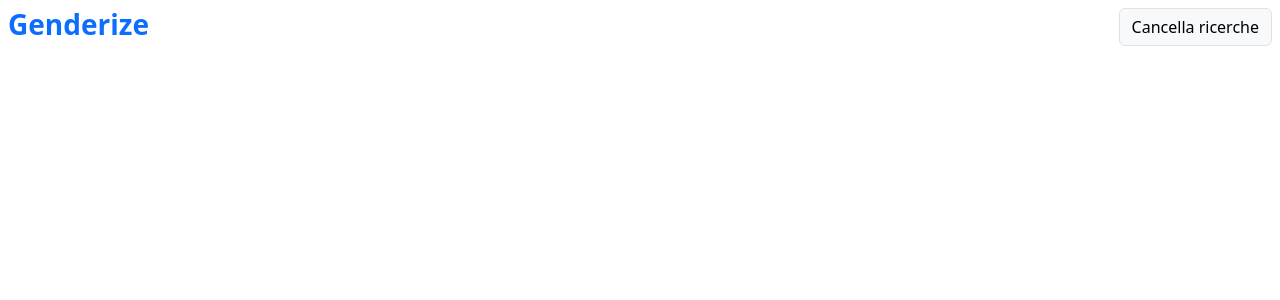
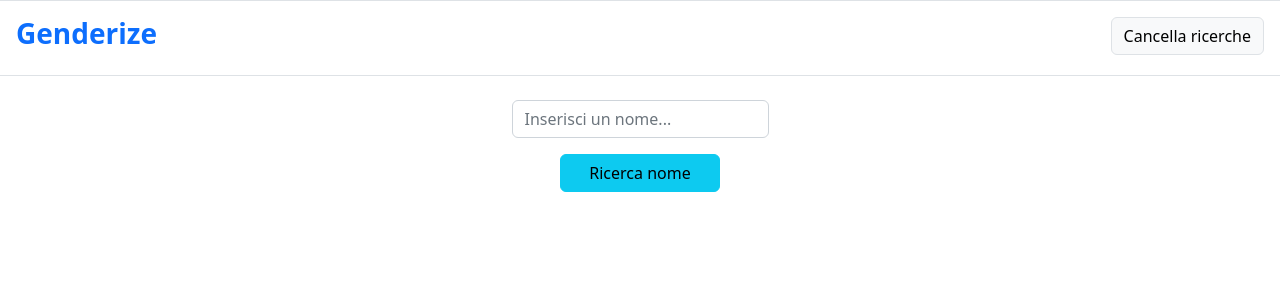
Before and after one commit to asulaj/challengedh, an Angular app in the folder Challenges/Challenge2/genderize/: page / in a window 1280 px wide. Shown: the top 300 px of the page. Built offline with nearby package versions, Linux system fonts and the light colour scheme.

Commit message:
aggiunto api e form

```diff
--- a/Challenges/Challenge2/genderize/src/app/app.component.html
+++ b/Challenges/Challenge2/genderize/src/app/app.component.html
@@ -1 +1,2 @@
 <app-nav></app-nav>
+<app-form></app-form>
--- a/Challenges/Challenge2/genderize/src/app/app.module.ts
+++ b/Challenges/Challenge2/genderize/src/app/app.module.ts
@@ -3,11 +3,14 @@
 
 import { AppComponent } from './app.component';
 import { NavComponent } from './shared/nav/nav.component';
+import { FormComponent } from './form/form.component';
+
 
 @NgModule({
   declarations: [
     AppComponent,
-    NavComponent
+    NavComponent,
+    FormComponent
   ],
   imports: [
     BrowserModule
--- /dev/null
+++ b/Challenges/Challenge2/genderize/src/app/form/form.component.css
@@ -0,0 +1,3 @@
+button{
+        width:10rem;
+}
--- /dev/null
+++ b/Challenges/Challenge2/genderize/src/app/form/form.component.html
@@ -0,0 +1,9 @@
+<div class="container mt-4">
+  <form class="d-flex flex-column justify-content-center align-items-center">
+    <div class="form-group text-center">
+      <input type="email" class="form-control" id="exampleInputEmail1" aria-describedby="emailHelp"
+        placeholder="Inserisci un nome...">
+    </div>
+    <button type="submit" class="btn btn-info mt-3">Ricerca nome</button>
+  </form>
+</div>
--- /dev/null
+++ b/Challenges/Challenge2/genderize/src/app/form/form.component.ts
@@ -0,0 +1,15 @@
+import { Component, OnInit } from '@angular/core';
+
+@Component({
+  selector: 'app-form',
+  templateUrl: './form.component.html',
+  styleUrls: ['./form.component.css']
+})
+export class FormComponent implements OnInit {
+
+  constructor() { }
+
+  ngOnInit(): void {
+  }
+
+}
--- a/Challenges/Challenge2/genderize/src/app/shared/nav/nav.component.html
+++ b/Challenges/Challenge2/genderize/src/app/shared/nav/nav.component.html
@@ -1,5 +1,5 @@
-<nav >
-    <ul class="nav justify-content-center p-2 d-flex justify-content-between">
+<nav class="border-top border-bottom">
+    <ul class="nav justify-content-center p-2 d-flex justify-content-between m-2 ">
       <li class="nav-item float-left">
         <h3 class="text-primary"><b>Genderize</b></h3>
       </li>
```
Also changed, not shown: Challenges/Challenge2/genderize/src/app/services/api.service.ts (added, +9 -0 lines), 1 other file (tests, documents, lock files or other folders).
